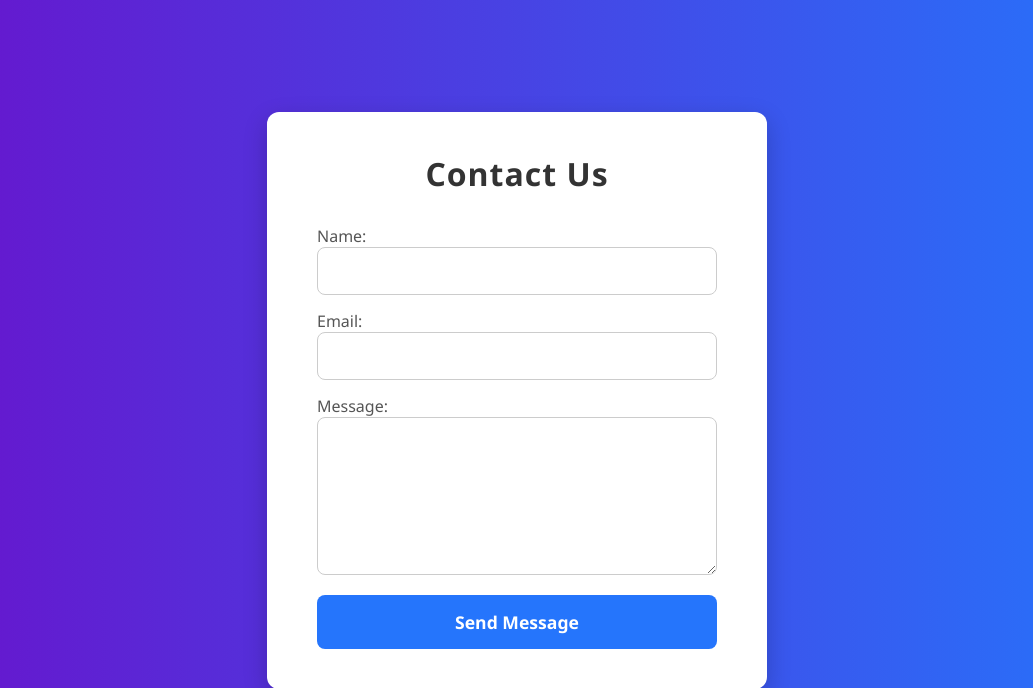
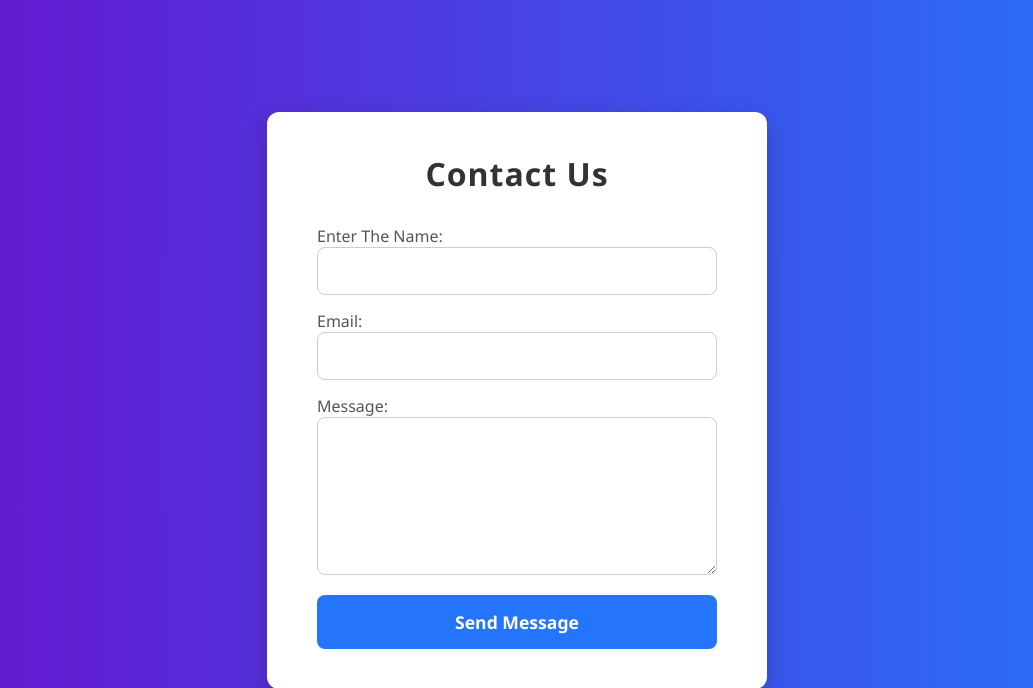
Before and after one commit to Raheeba-cloud/jenkin-pipeline, a PHP site: page / in a window 1280 px wide. Shown: the top 688 px of the page, without its empty margins (123-1156 px from the left). Run offline with PHP 8.4, Linux system fonts and the light colour scheme.

Commit message:
enter the name change

```diff
--- a/app/index.php
+++ b/app/index.php
@@ -101,7 +101,7 @@
   <div class="form-container">
     <h1>Contact Us</h1>
     <form method="POST" action="/submit.php">
-      <label>Name:
+      <label>Enter The Name:
         <input type="text" name="name" required>
       </label>
 
```
